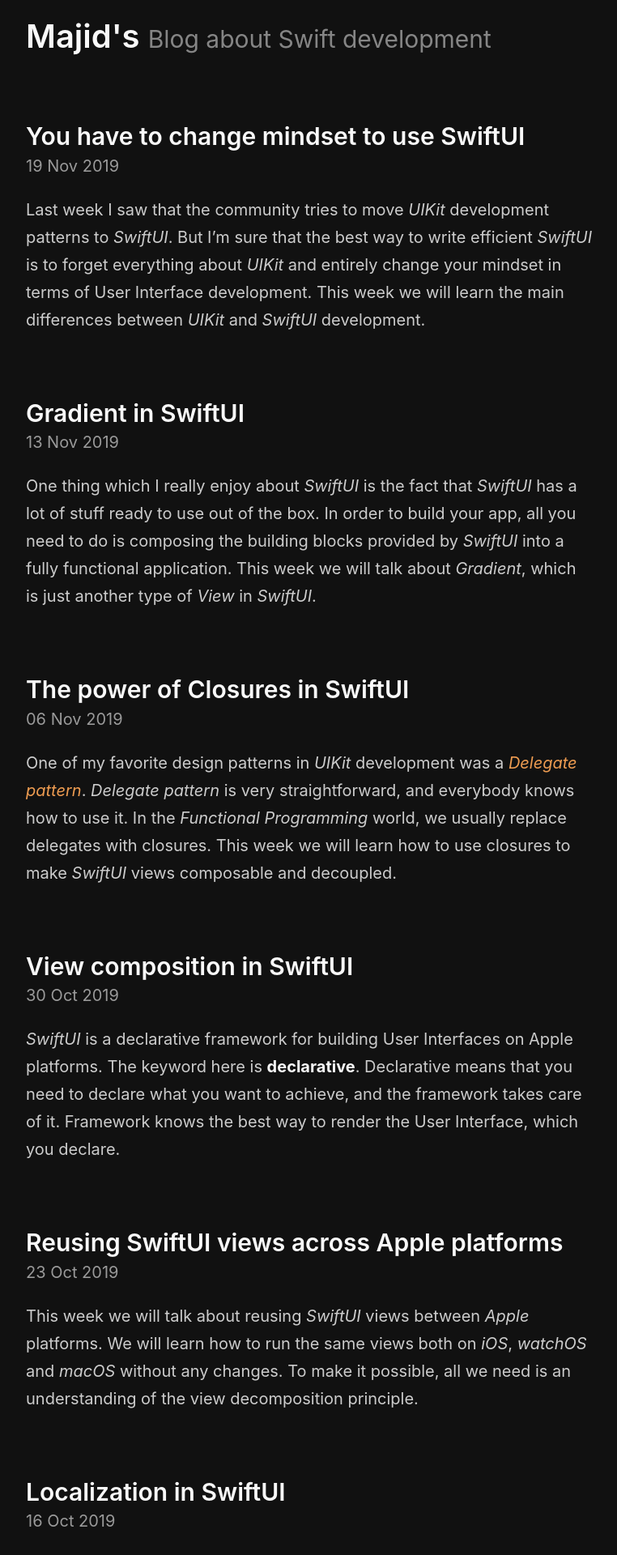
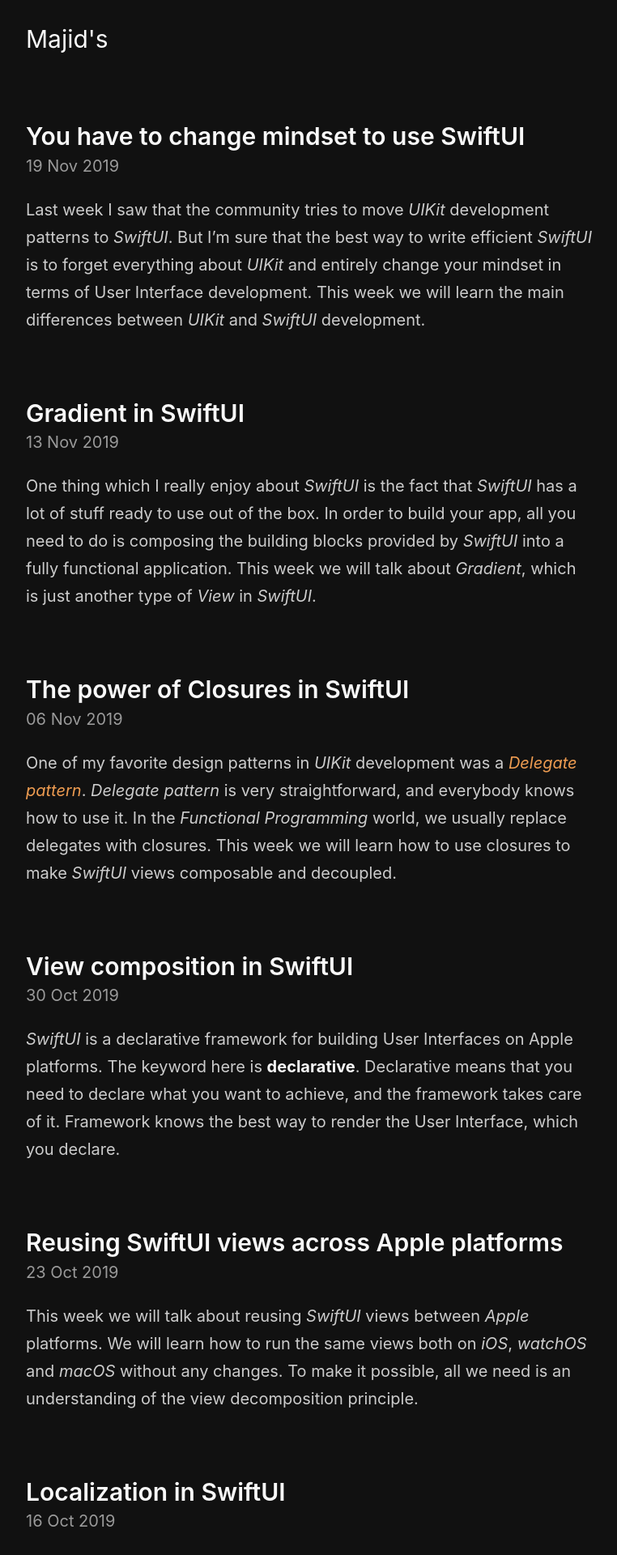
Before and after one commit to mecid/mecid.github.io, a Jekyll site: the page built from index.html, in a window 1280 px wide. Shown: the top 1920 px of the page at 81% size, without its empty margins (258-1020 px from the left). Built offline with Jekyll 4.4.1, drawn with Linux system fonts in a browser that asks for light colours; the list of posts is cut into pages by our own code.

Commit message:
Site headline updated

```diff
--- a/_includes/head.html
+++ b/_includes/head.html
@@ -7,7 +7,7 @@
 
   <title>
     {% if page.title == "Home" %}
-      {{ site.title }} &middot; {{ site.tagline }}
+      {{ site.title }}
     {% else %}
       {{ page.title }} &middot; {{ site.title }}
     {% endif %}
--- a/_layouts/default.html
+++ b/_layouts/default.html
@@ -8,8 +8,7 @@
     <div class="container content">
       <header class="masthead">
         <h1 class="masthead-title">
-          <a href="{{ site.baseurl }}/" title="Home">{{ site.title }}</a>
-          <small>{{ site.tagline }}</small>
+          <a href="{{ site.baseurl }}/" title="Home"><small>{{ site.title }}</small></a>
         </h1>
       </header>
 
--- a/_sass/_masthead.scss
+++ b/_sass/_masthead.scss
@@ -20,6 +20,5 @@
   small {
     font-size: 75%;
     font-weight: 400;
-    opacity: .5;
   }
 }
```
